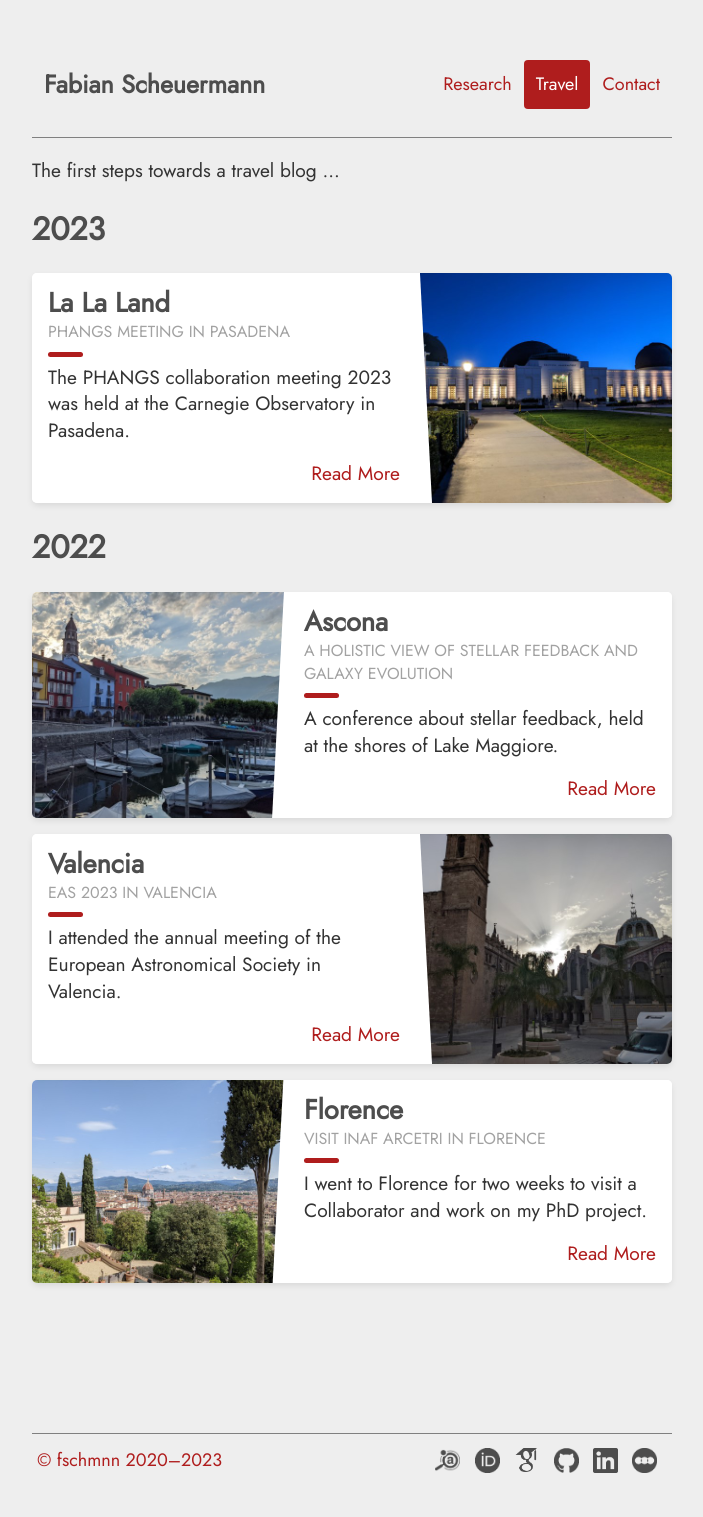
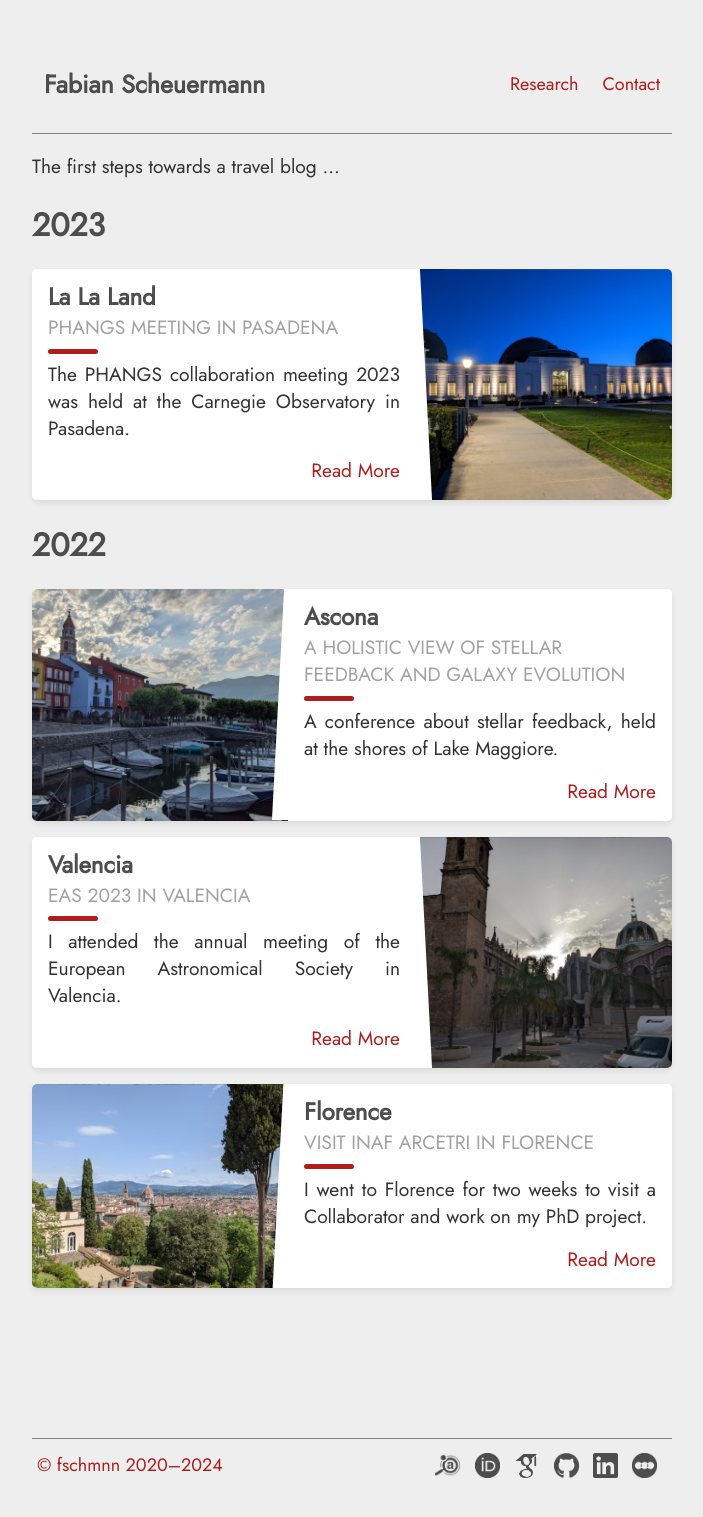
Before and after one commit to fschmnn/fschmnn.github.io, a Jekyll site: the page built from _pages/travel.md, in a window 1280 px wide. Shown: the whole page, without its empty margins (288-991 px from the left). Built offline with Jekyll 4.4.1, drawn with Linux system fonts in a browser that asks for light colours.

Commit message:
2024.03.21 - update footer and header

```diff
--- a/_includes/footer.html
+++ b/_includes/footer.html
@@ -10,6 +10,6 @@
 		{%- endfor -%}
 	</span>
     <div class="copyright">
-	<a href="/about" title="about">&copy; fschmnn 2020&ndash;2023</a>
+	<a href="/about" title="about">&copy; fschmnn 2020&ndash;2024</a>
 	</div>
 </div>
--- a/_includes/header.html
+++ b/_includes/header.html
@@ -1,14 +1,11 @@
 <div class="header"; style="position: relative; top: -20px;">
     <a href="/" class="logo">Fabian Scheuermann</a>
-
     <div class="nav">
         {% assign current = page.url | downcase | split: '/' %}
         <a href='/research' {% if current[1] == 'research' %}class='active'{% endif %}>Research</a>
-        <a href='/travel' {% if current[1] == 'travel' %}class='active'{% endif %}>Travel</a>
-        <!-- <a href='/genealogy' {% if current[1] == 'genealogy' %}class='active'{% endif %}>Genealogy</a>
-        <a href='/code' {% if current[1] == 'code' %}class='active'{% endif %}>Code</a>  -->
+        <!--<a href='/code' {% if current[1] == 'code' %}class='active'{% endif %}>Code</a>  -->
         <a href='/contact' {% if current[1] == 'contact' %}class='active'{% endif %}>Contact</a>
     </div>
 </div>
 
-<hr style="height:1px;border-width:0;color:gray;background-color:gray;margin-top: -12px;">
+<hr style="height:1px;border-width:0;color:gray;background-color:gray;margin-top: -16px;">
--- a/_sass/card.scss
+++ b/_sass/card.scss
@@ -1,10 +1,6 @@
 // taken from: https://codepen.io/ChynoDeluxe/pen/bdXeqQ
 
 @import "variables";
-
-* {
-  box-sizing: border-box;
-}
 
 .blog-card {
   display: flex;
@@ -20,13 +16,9 @@
   z-index: 0;
 }
 .blog-card a {
-  color: inherit;
   color: $accentcolor;
 }
-.blog-card a:hover {
-/*background-color: #ddd;*/
-color: black;
-}
+
 /*.blog-card:hover .photo {
   transform: scale(1.3) rotate(3deg);
 }*/
@@ -62,14 +54,14 @@ color: black;
   color: #fff;
   padding: 10px;
   width: 100%;
-  font-size: 0.9rem;
+  font-size: 1.2em;
 }
 .blog-card .details a {
   color: #ffffff;
 }
 .blog-card .details a:hover {
-  background-color: transparent;
-  color: $accentcolor;
+  color: #ffffff;
+  text-decoration-line: underline;
   }
 .blog-card .details ul li {
   display: inline-block;
@@ -95,29 +87,24 @@ color: black;
 .blog-card .details .tags li:first-child {
   margin-left: -4px;
 }
-.blog-card .details .tags a {
-  color: rgb(255, 255, 255);
-}
-.blog-card .details .tags a:hover {
-  color: $accentcolor;
-}
 .blog-card .description {
   padding: 1rem;
-  background: #fff;
+  background: $cardcolor;
   position: relative;
   z-index: 1;
 }
 .blog-card .description h1,
 .blog-card .description h2 {
-  font-family: "Jost", sans-serif;
+  font-family: $fonts;
 }
 .blog-card .description h1 {
   line-height: 1;
+  color: $darkgray;
   margin: 0;
-  font-size: 1.7rem;
+  font-size: 1.5em;
 }
 .blog-card .description h2 {
-  font-size: 1rem;
+  font-size: 1.2em;
   font-weight: 300;
   text-transform: uppercase;
   color: #a2a2a2;
@@ -131,9 +118,6 @@ color: black;
   display: inline-block;
   position: relative;
 }
-.blog-card .description .read-more a:hover {
-  color: #000;
-}
 .blog-card p {
   position: relative;
   margin: 1rem 0 0;
@@ -146,7 +130,7 @@ color: black;
   position: absolute;
   height: 5px;
   background: $accentcolor;
-  width: 35px;
+  width: 50px;
   top: -0.75rem;
   border-radius: 3px;
 }
@@ -168,7 +152,7 @@ color: black;
   .blog-card .description:before {
     transform: skewX(-3deg);
     content: "";
-    background: #fff;
+    background: $cardcolor;
     width: 30px;
     position: absolute;
     left: -10px;
--- a/_sass/main.scss
+++ b/_sass/main.scss
@@ -9,48 +9,34 @@ body {
   background-color: $backcolor;
 }
 
+* {
+  box-sizing: border-box;
+}
+
 /* the text color */
 p {
   font-family: $fonts;
   font-size: 1.2em;
   line-height: 1.4em;
   color: $textcolor;
+  text-align: justify;
 }
 
-ul li{
-  font-size:1.2em;
- }
-
-nav ul, footer ul {
-  font-family: $fonts;
-  padding: 0px;
-  list-style: none;
-  font-weight: bold;
-}
-nav ul li, footer ul li {
-  display: inline;
-  margin-right: 20px;
-}
 a {
   text-decoration: none;
   color: $accentcolor;
 }
 a:hover {
-  text-decoration: none;
-  //background-color: #ddd;
-  color: $darkgray;
+  text-decoration-line: underline;
 }
+
 h1 {
   font-family: $fonts;
   font-size: 2em;
 }
 
 
-ul.posts {
-  margin: 20px auto 40px;
-  font-size: 1.2em;
-}
-
+// remove bullet points from blog post list
 ul.posts li {
   list-style: none;
 }
--- a/_sass/variables.scss
+++ b/_sass/variables.scss
@@ -5,6 +5,7 @@
 // Colors
 $accentcolor: rgb(175,29,29);
 $linkcolor: rgb(175,29,29);
+$cardcolor: #ffffff;
 $textcolor: #333333;
 $linkhover: black;
 $backcolor: #eeeeee;
```
Also changed, not shown: Gemfile.lock, assets/icons/ads_bw_2.png (added).
